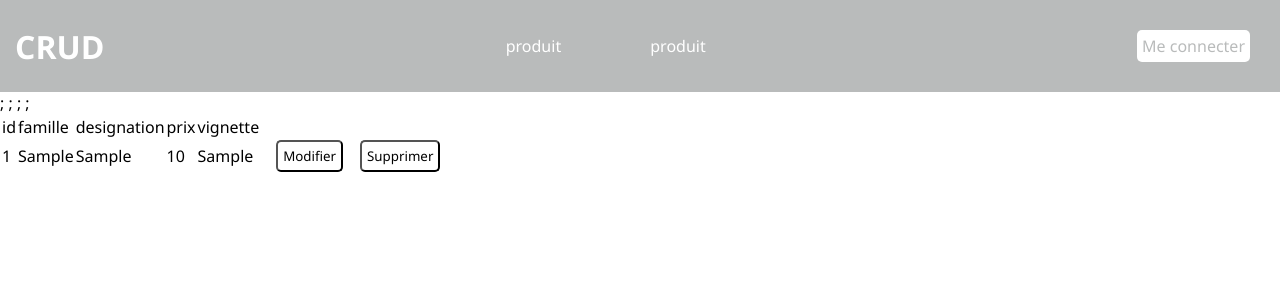
After one commit to sadligC/tp_crud, a PHP site: page /afpa_dwwm/edition.php in a window 1280 px wide. The commit adds this page. Shown: the top 300 px of the page. Run offline with PHP 8.4, Linux system fonts and the light colour scheme; tables that the repository leaves empty or names only in its code hold one stand-in row (values such as "Sample post").

Commit message:
avancées sur le TP

```diff
--- /dev/null
+++ b/fonctions/connection.php
@@ -0,0 +1,8 @@
+<?php
+
+function connection () {
+   return  new PDO ("mysql:host=localhost;dbname=tp_crud","root","");
+}
+
+
+?>
--- a/fonctions/nouveau-utilisateur.php
+++ b/fonctions/nouveau-utilisateur.php
@@ -1,4 +1,6 @@
 <?php
+
+    require_once ("connection.php");
 
     $email = $_POST ["email"];
     $password = $_POST ["password"];
@@ -6,10 +8,10 @@
     $prenom = $_POST ["prenom"];
     $id_bureau = substr ($_POST ["bureau"], -1);
 
-    $connection = new PDO ("mysql:host=localhost;dbname=tp_crud","root","");
+
     $sql = "INSERT INTO utilisateur (email, password, nom, prenom, id_bureau, id_role) VALUES ('$email', $password, '$nom', '$prenom', $id_bureau, 2);";
 
-    $connection -> exec ($sql);
+    connection () -> exec ($sql);
 
     header('Location:../index1.php');
 
--- a/header.php
+++ b/header.php
@@ -4,14 +4,14 @@
 
 <header>
 
-    <h1>CRUD</h1>
+    <a href="http://localhost/afpa_dwwm/back_end_01/php_sql/tp_crud/index1.php"><h1>CRUD</h1></a>
 
     <menu>
         <ul>
             <li><a href="pages/produits1.php">produit</a></li>
              <li><a href="pages/produits2.php">produit</a></li>
-            <?php if (isset($_SESSION["role"]) && $_SESSION["role"] === 1) { ?>
-            <li><a href="pages/edition.php">modifier</a></li><?php
+            <?php if (isset($_SESSION["role"]) && $_SESSION["role"] == 1) {
+             echo "<li><a href=\"pages/edition.php\">modifier</a></li>";
                 } ?>
         </ul>
     </menu>
@@ -21,7 +21,7 @@
         if (isset ($_SESSION["role"])) {  ?>
 
         <div><?php echo $_SESSION ["prenom"] ?></div>
-        <div class ="btn" id="signout"><a href="pages/signout.php">Me déconnecter</a></div><?php
+        <div class ="btn" id="signout"><a href="fonctions/signout.php">Me déconnecter</a></div><?php
 
         }  else { ?>
 
--- /dev/null
+++ b/pages/edition.php
@@ -0,0 +1,51 @@
+<?php
+require_once ("head.php");
+require_once ("../header.php");
+require_once ("../fonctions/connection.php");
+require_once ("../fonctions/debug.php");
+
+$sql = "SELECT * FROM produit ;";
+$stmt = connection () -> prepare ($sql);
+$stmt -> execute ();
+$produits = $stmt -> fetchall (PDO::FETCH_ASSOC);
+
+$sql = "SELECT * FROM famille ;";
+$stmt = connection () -> prepare ($sql);
+$stmt -> execute ();
+$famille = $stmt -> fetchall (PDO::FETCH_ASSOC);
+
+?>
+
+<body>
+<table>
+    <tr>
+        <td>id</td>
+        <td>famille</td>
+        <td>designation</td>
+        <td>prix</td>
+        <td>vignette</td>
+    </tr>
+    <?php
+    foreach ($produits as $key => $val){ ?>
+    <tr>
+        <td><?php echo $val["id"] ?></td>;
+        <td><?php
+            foreach ($famille as $k => $v){
+                if ($val["id_famille"] == $v ["id"]) {
+                    echo $v["famille"];
+                }
+            }   ?>
+        </td>
+        <td><?php echo $val["designation"] ?></td>;
+        <td><?php echo $val["prix"] ?></td>;
+        <td><?php echo $val["vignette"] ?></td>;
+        <td><a href="modif.php?id=<?php echo $val["id"] ?>"><input type="button" class="btn" value="Modifier"></a></td>
+        <td><a href="suppr.php?id=<?php echo $val["id"] ?>"><input type="button" class="btn" value="Supprimer"></a></td>
+    </tr><?php
+    }
+    ?>
+
+</table>
+</body>
+
+</html>
--- /dev/null
+++ b/pages/head.php
@@ -0,0 +1,9 @@
+<!DOCTYPE html>
+<html lang="en">
+<head>
+    <meta charset="UTF-8">
+    <meta http-equiv="X-UA-Compatible" content="IE=edge">
+    <meta name="viewport" content="width=device-width, initial-scale=1.0">
+    <title>Site CRUD</title>
+    <link rel="stylesheet" href="../style.css">
+</head>
--- a/style.css
+++ b/style.css
@@ -1,6 +1,7 @@
 * {
     margin: 0;
     padding: 0;
+    font-family: 'Segoe UI', Tahoma, Geneva, Verdana, sans-serif;
     /* border: 1px solid red; */
 }
 ul {
@@ -37,10 +38,12 @@ ul {
 }
 .connection {
     max-width: 300px;
+    h
     border-radius: 5px;
     padding: 45px;
     margin: 100px auto;
     border: 1px solid black;
+    display: flex;
 }
 .connection div {
     margin: 15px 0;
@@ -61,3 +64,12 @@ ul {
 #signup {
     background-color: blue;
 }
+.err {
+    width: 200px;
+    padding: 15px;
+    border-radius: 5px;
+    border: 1px solid black;
+    color: red;
+    margin: 100px auto;
+    text-align: center;
+}
```
Also changed, not shown: pages/modif.php (added, +16 -0 lines), pages/signin.php (+5 -11 lines), pages/signup.php (+31 -24 lines), pages/suppr.php (added, +16 -0 lines), pages/verif-sigin.php (renamed from fonctions/verif-sigin.php, +10 -8 lines).
